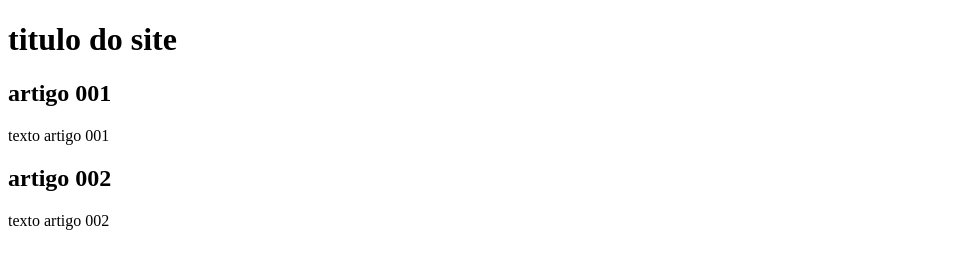
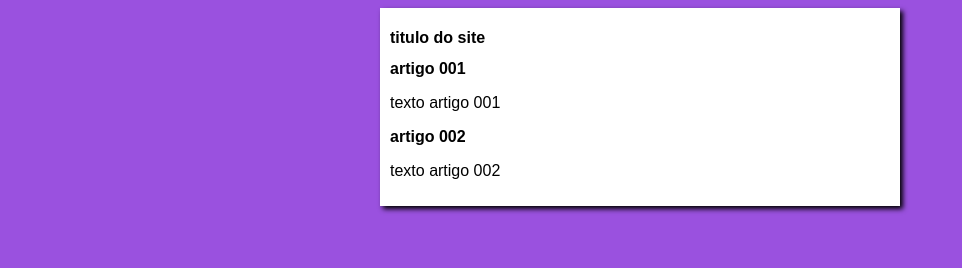
Before and after one commit to dvdss-dev/teste-branch, a plain HTML site: page index.html in a window 1280 px wide. Shown: the whole page, without its empty margins (0-962 px from the left). Drawn offline with Linux system fonts and the light colour scheme.

Commit message:
inicio design

```diff
--- /dev/null
+++ b/estilos/style.css
@@ -0,0 +1,16 @@
+*{
+    font-family: Arial, Helvetica, sans-serif;
+    font-size: 16px;
+}
+
+body{
+    background-color: rgb(154, 81, 223);
+}
+
+main{
+    background-color: white;
+    width: 500px;
+    margin: auto;
+    padding: 10px;
+    box-shadow: 3px 3px 5px rgb(0, 0, 0);
+}
--- a/index.html
+++ b/index.html
@@ -5,6 +5,7 @@
     <meta http-equiv="X-UA-Compatible" content="IE=edge">
     <meta name="viewport" content="width=device-width, initial-scale=1.0">
     <title>Document</title>
+    <link rel="stylesheet" href="estilos/style.css">
 </head>
 <body>
     <main>
```
